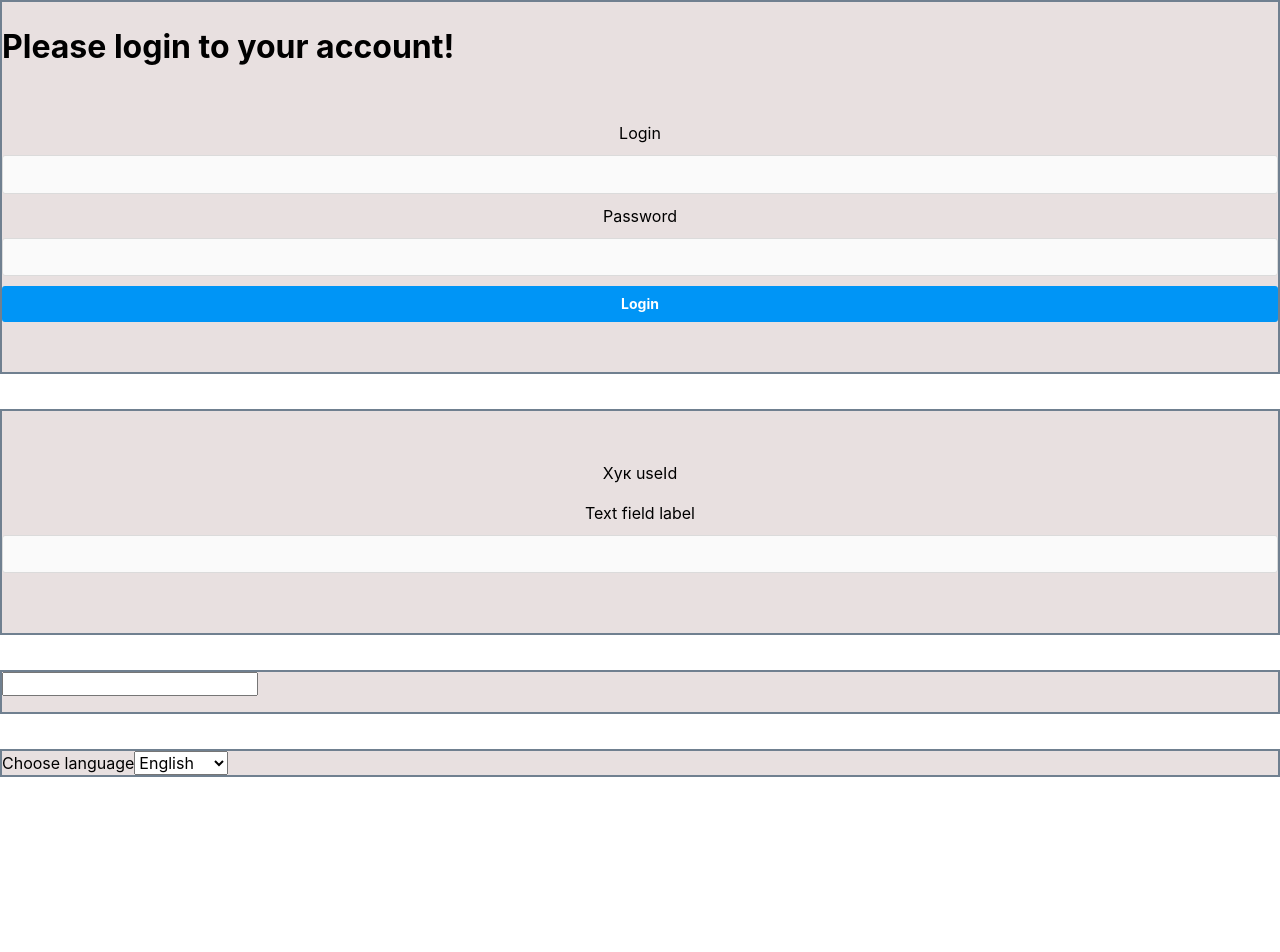
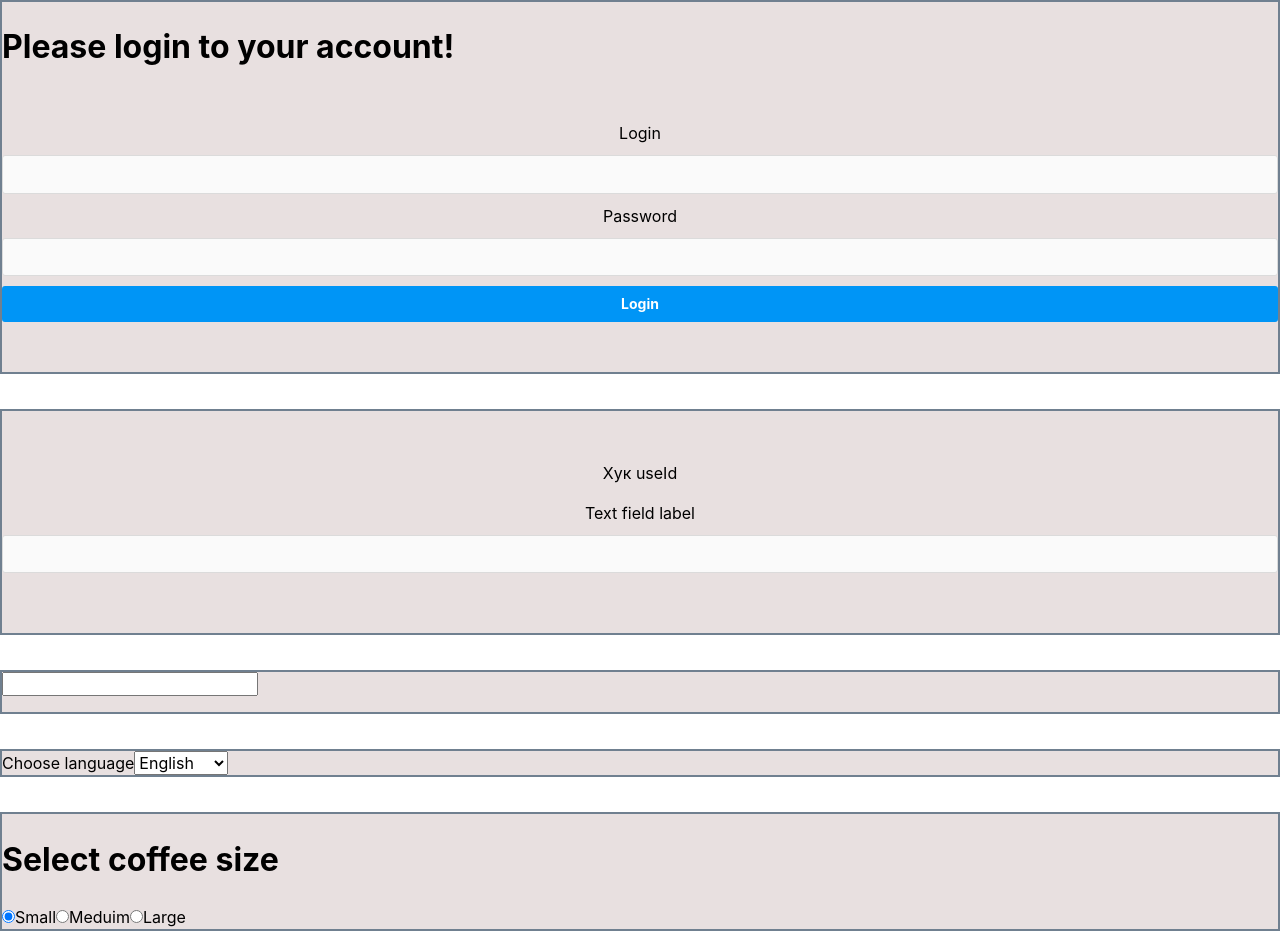
Before and after one commit to NadiiaUa23/modul2, a React (Vite) app: page / in a window 1280 px wide. Shown: the top 952 px of the page. Before the commit the page ends 812 px from the top, so only its background shows below. Built offline with nearby package versions, Linux system fonts and the light colour scheme.

Commit message:
Ми використовуємо патерн контрольований елемент, зберігши значення в стані,

```diff
--- a/src/App.jsx
+++ b/src/App.jsx
@@ -5,6 +5,8 @@ import LoginForm from './components/LoginForm/LoginForm';
 import MyComponent from './components/MyComponent/MyComponent';
 import  SearchBar from './components/SearchBar/SearchBar';
 import LangSwitcher from './components/LangSwitcher/LangSwitcher'
+import RadioBoton from './components/RadioBoton/RadioBoton';
+
 
 
 //?вар 1
@@ -351,6 +353,11 @@ const App = () => {
     <LangSwitcher />
 </div>
 
+<div className={css.box}>
+  <RadioBoton />
+</div>
+
+
   </div>
   );
 };
--- /dev/null
+++ b/src/components/RadioBoton/RadioBoton.jsx
@@ -0,0 +1,43 @@
+import style from './RadioBoton.module.css';
+import { useState } from "react";
+
+const RadioBoton = () => {
+    const [coffeeSize, setCoffeeSize] = useState("sm");
+
+    return (
+      <>
+        <h1>Select coffee size</h1>
+        <label>
+          <input
+            type="radio"
+            name="coffeeSize"
+            value="sm"
+            checked={coffeeSize === "sm"}
+          />
+          Small
+        </label>
+        <label>
+          <input
+            type="radio"
+            name="coffeeSize"
+            value="md"
+            checked={coffeeSize === "md"}
+          />
+          Meduim
+        </label>
+        <label>
+          <input
+            type="radio"
+            name="coffeeSize"
+            value="lg"
+            checked={coffeeSize === "lg"}
+          />
+          Large
+        </label>
+      </>
+    );
+  };
+
+
+
+export default RadioBoton;
```
Also changed, not shown: src/components/RadioBoton/RadioBoton.module.css (added).
